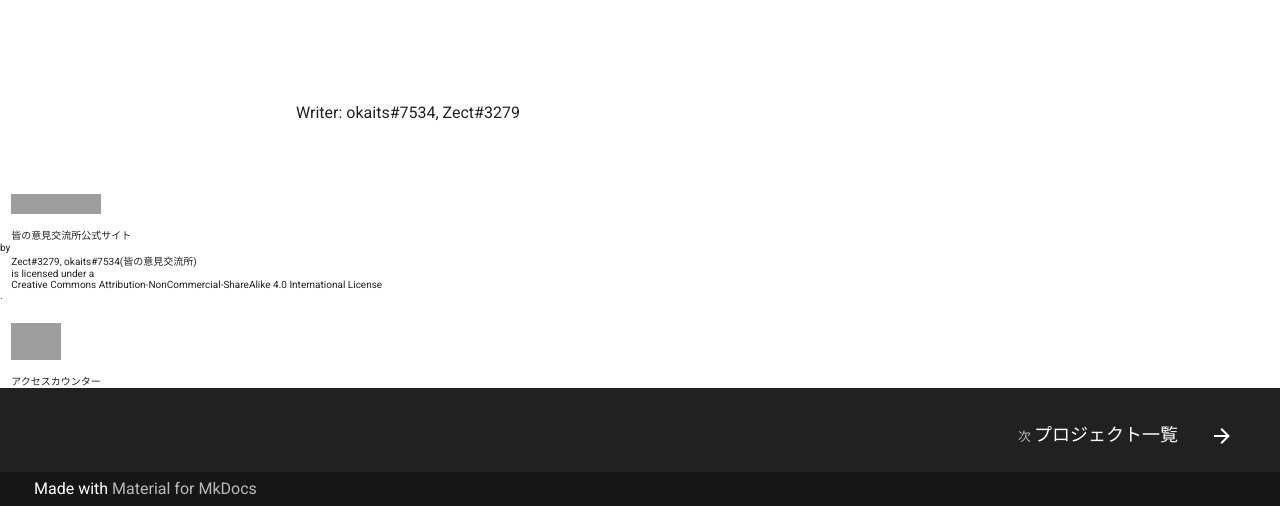
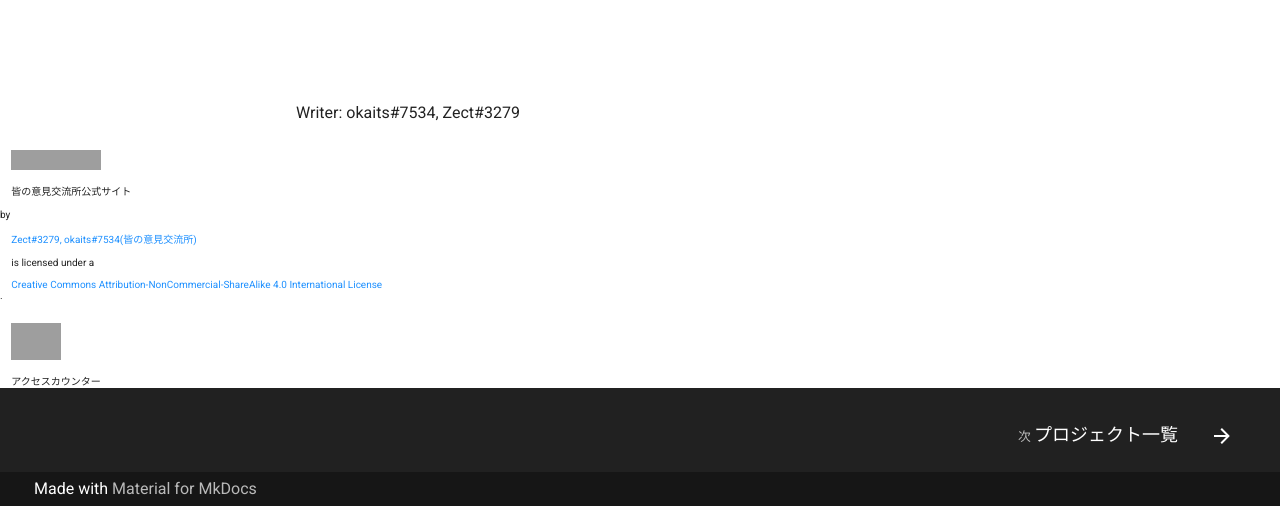
Before and after one commit to linuxcodevserver/linuxcodevserver.github.io, an MkDocs documentation site: the page built from docs/index.md, in a window 1280 px wide and 1394 px high. Shown: the part 888-1394 px from the top of the window. Built offline with MkDocs 1.6.1 and Material for MkDocs 9.7.7, drawn with Linux system fonts in a browser that asks for light colours; comment, search, counter and statistics services are not loaded; grey boxes are pictures that could not be loaded.

Commit message:
[add] [fix] リンクの色変更, カウンターコードのコピペし忘れを訂正

```diff
--- a/overrides/partials/footer.html
+++ b/overrides/partials/footer.html
@@ -1,8 +1,8 @@
 {% import "partials/language.html" as lang with context %}
-<a rel="license" href="http://creativecommons.org/licenses/by-nc-sa/4.0/"><img alt="Creative Commons License" style="border-width:0; margin-left: 0.3cm;" src="https://i.creativecommons.org/l/by-nc-sa/4.0/88x31.png" /></a><br /><span xmlns:dct="http://purl.org/dc/terms/" href="http://purl.org/dc/dcmitype/Text" property="dct:title" rel="dct:type" style="margin-left: 0.3cm;">皆の意見交流所公式サイト</span><span style: 0.3cm> by </span><a xmlns:cc="http://creativecommons.org/ns#" href="https://discord.com/invite/sUdAE64Zc7" property="cc:attributionName" rel="cc:attributionURL" style="margin-left: 0.3cm;">Zect#3279, okaits#7534(皆の意見交流所)</a><span style="margin-left: 0.3cm;"> is licensed under a </span><a rel="license" href="http://creativecommons.org/licenses/by-nc-sa/4.0/" style="margin-left: 0.3cm;">Creative Commons Attribution-NonCommercial-ShareAlike 4.0 International License</a>.
+<a rel="license" href="http://creativecommons.org/licenses/by-nc-sa/4.0/"><img alt="Creative Commons License" style="border-width:0; margin-left: 0.3cm;" src="https://i.creativecommons.org/l/by-nc-sa/4.0/88x31.png" /></a><br /><span xmlns:dct="http://purl.org/dc/terms/" href="http://purl.org/dc/dcmitype/Text" property="dct:title" rel="dct:type" style="margin-left: 0.3cm;">皆の意見交流所公式サイト</span><br><span style: 0.3cm> by </span><br><a xmlns:cc="http://creativecommons.org/ns#" href="https://discord.com/invite/sUdAE64Zc7" property="cc:attributionName" rel="cc:attributionURL" style="margin-left: 0.3cm; color: DodgerBlue;">Zect#3279, okaits#7534(皆の意見交流所)</a><br><span style="margin-left: 0.3cm;"> is licensed under a </span><br><a rel="license" href="http://creativecommons.org/licenses/by-nc-sa/4.0/" style="margin-left: 0.3cm; color: DodgerBlue;">Creative Commons Attribution-NonCommercial-ShareAlike 4.0 International License</a>.
 <br><br><br>
 <a href="https://github.com/linuxcodevserver/linuxcodevserver.github.io" style="margin-left: 0.3cm;"><img src="https://ideal-reality.com/wp-content/uploads/GitThumbnail.png" alt="Github" width="50"></a><br>
-<span style="margin-left: 0.3cm;">アクセスカウンター</span>
+<span style="margin-left: 0.3cm;">アクセスカウンター</span><script language="javascript" type="text/javascript" src="//counter1.fc2.com/counter.php?id=89494694"></script><noscript><img src="//counter1.fc2.com/counter_img.php?id=89494694" /></noscript>
 <footer class="md-footer">
   {% if page.previous_page or page.next_page %}
     <nav class="md-footer__inner md-grid" aria-label="{{ lang.t('footer.title') }}">
```
